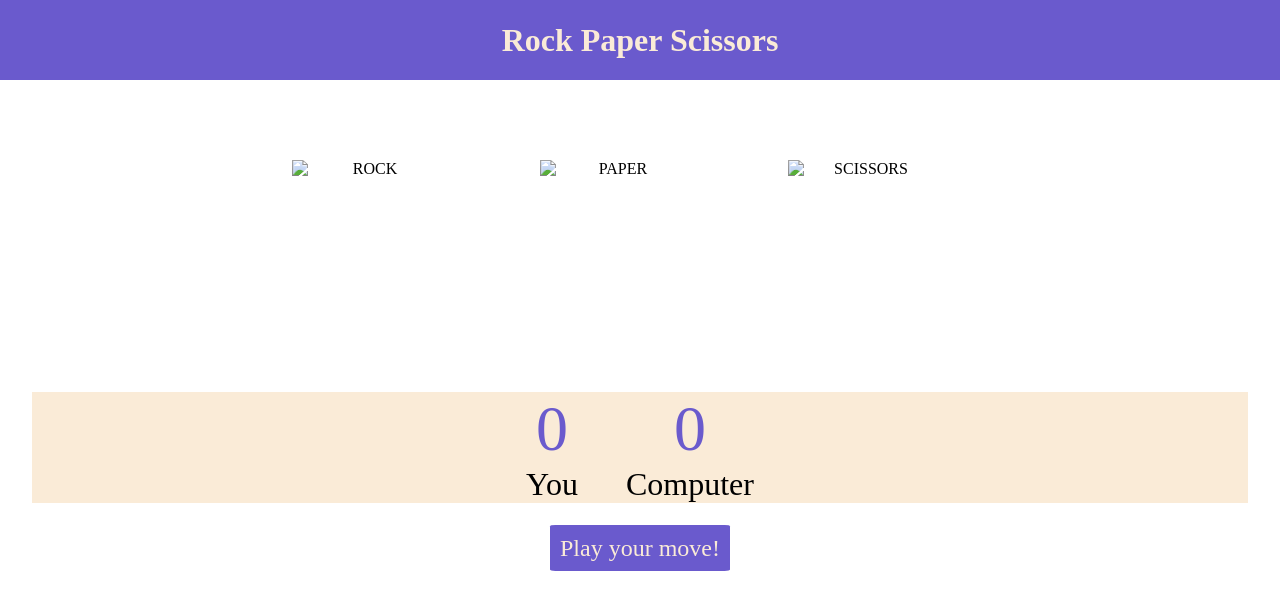
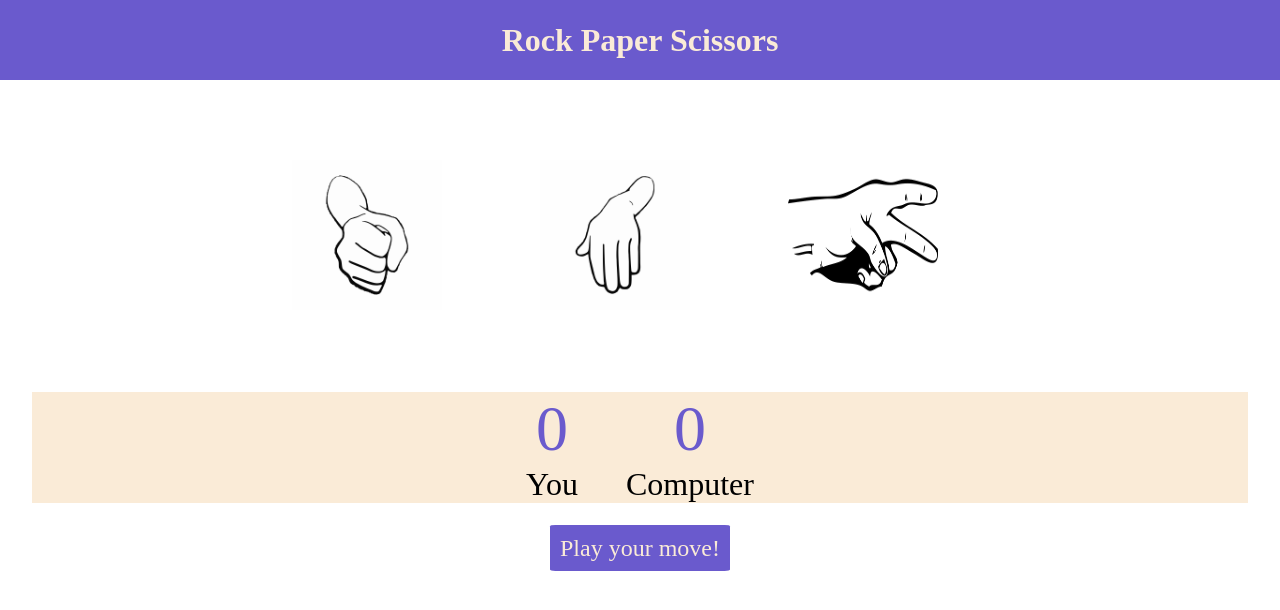
Before and after one commit to taneeshatiwari/rockpaperscissors, a plain HTML site: page index.html in a window 1280 px wide. Drawn offline with Linux system fonts and the light colour scheme.

Commit message:
Update index.html

```diff
--- a/index.html
+++ b/index.html
@@ -10,13 +10,13 @@
     <h1>Rock Paper Scissors</h1>
     <div class="choices">
         <div class="choice" id="rock">
-            <img src="./images/rock.png" alt="ROCK">
+            <img src="rock.png" alt="ROCK">
         </div>
         <div class="choice" id="paper">
-            <img src="./images/paper.png" alt="PAPER">
+            <img src="paper.png" alt="PAPER">
         </div>
         <div class="choice" id="scissors">
-            <img src="./images/scissor.png" alt="SCISSORS">
+            <img src="scissor.png" alt="SCISSORS">
         </div>
     </div>
     <div class="score-board">
```
